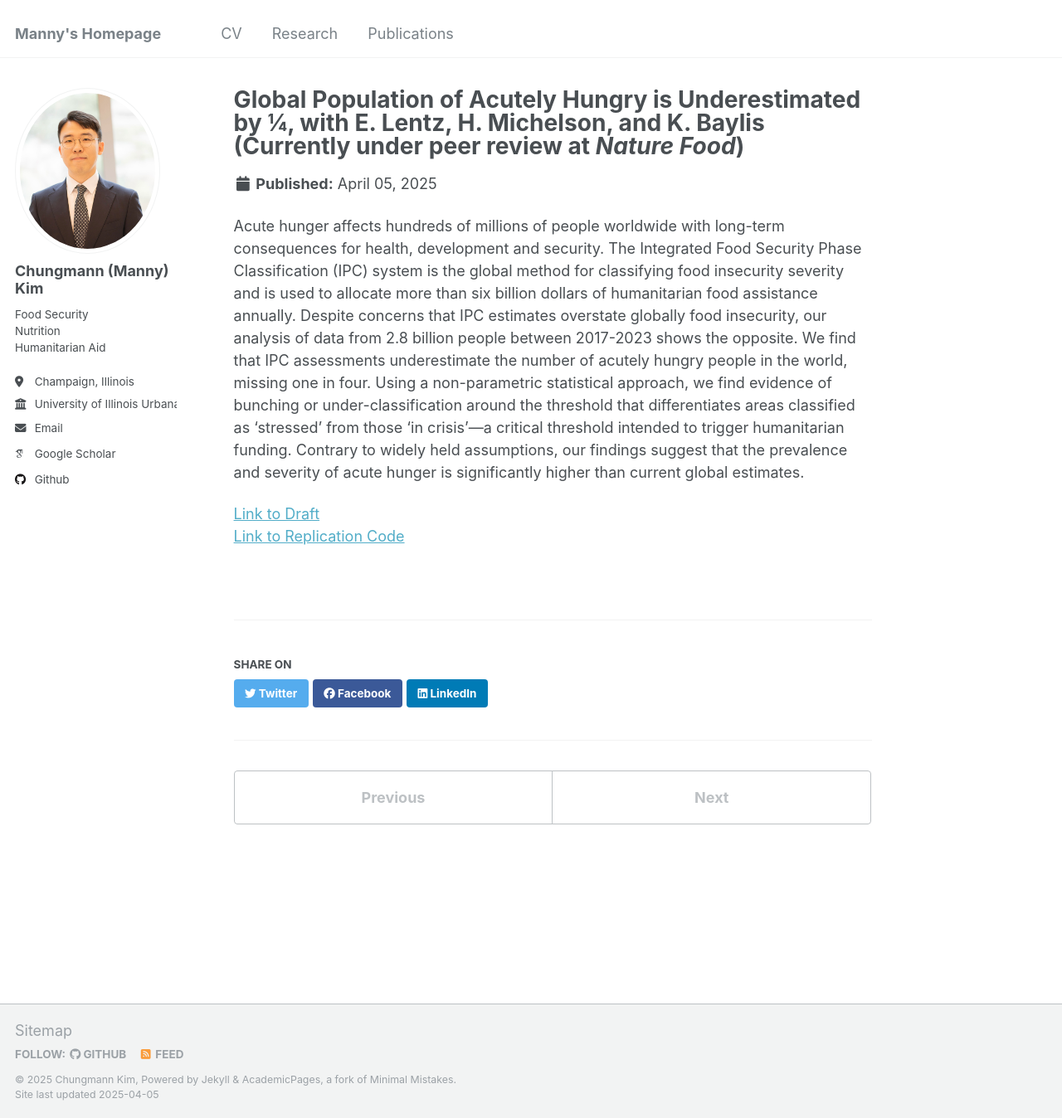
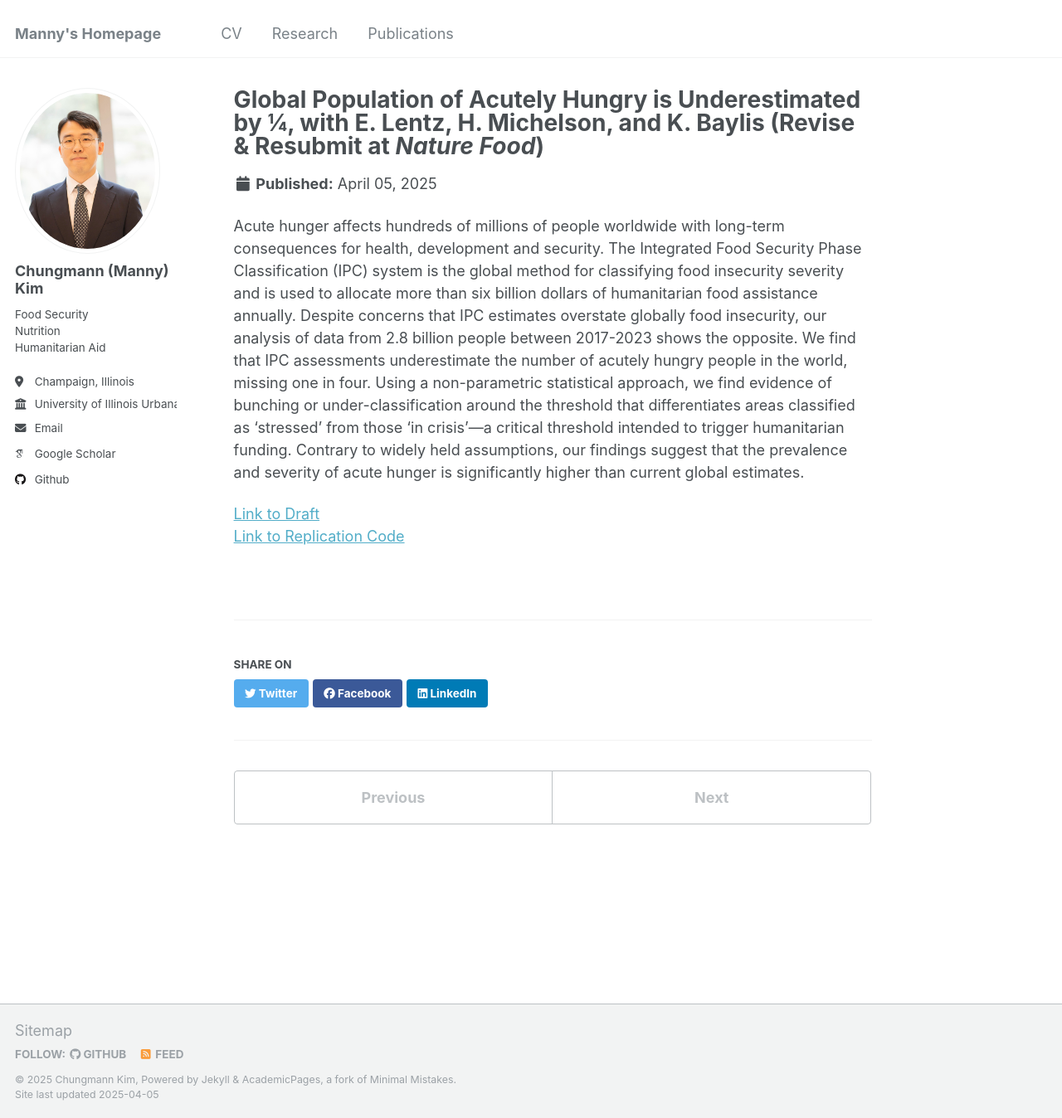
Before and after one commit to mnmx0101/chungmann_kim, a Jekyll site: the page built from _portfolio/portfolio-2.md, in a window 1280 px wide and 1348 px high. Shown: the whole window at 83% size. Built offline with Jekyll 4.4.1, drawn with Linux system fonts in a browser that asks for light colours; some web fonts are replaced.

Commit message:
nature_food_update

```diff
--- a/_portfolio/portfolio-2.md
+++ b/_portfolio/portfolio-2.md
@@ -1,5 +1,5 @@
 ---
-title: "Global Population of Acutely Hungry is Underestimated by ¼, with E. Lentz, H. Michelson, and K. Baylis (Currently under peer review at *Nature Food*)"
+title: "Global Population of Acutely Hungry is Underestimated by ¼, with E. Lentz, H. Michelson, and K. Baylis (Revise & Resubmit at *Nature Food*)"
 excerpt: "Is the current global acute hunger measurement system (IPC) accurate?<br/><img src='../images/bunching_paper.png'>"
 collection: portfolio
 ---
```
